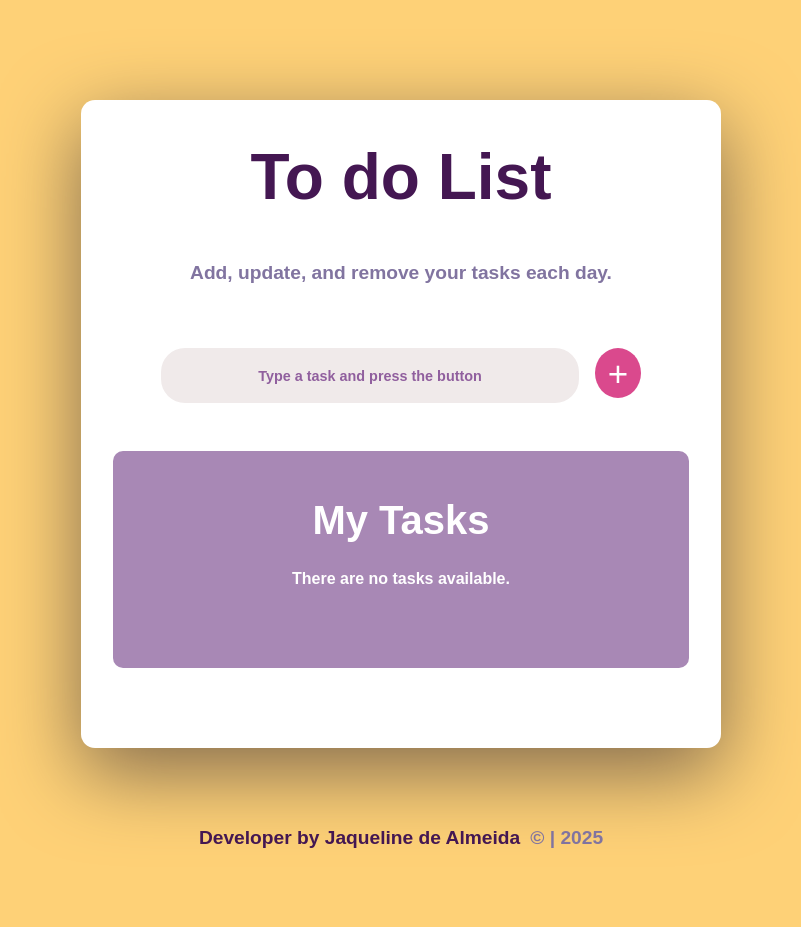
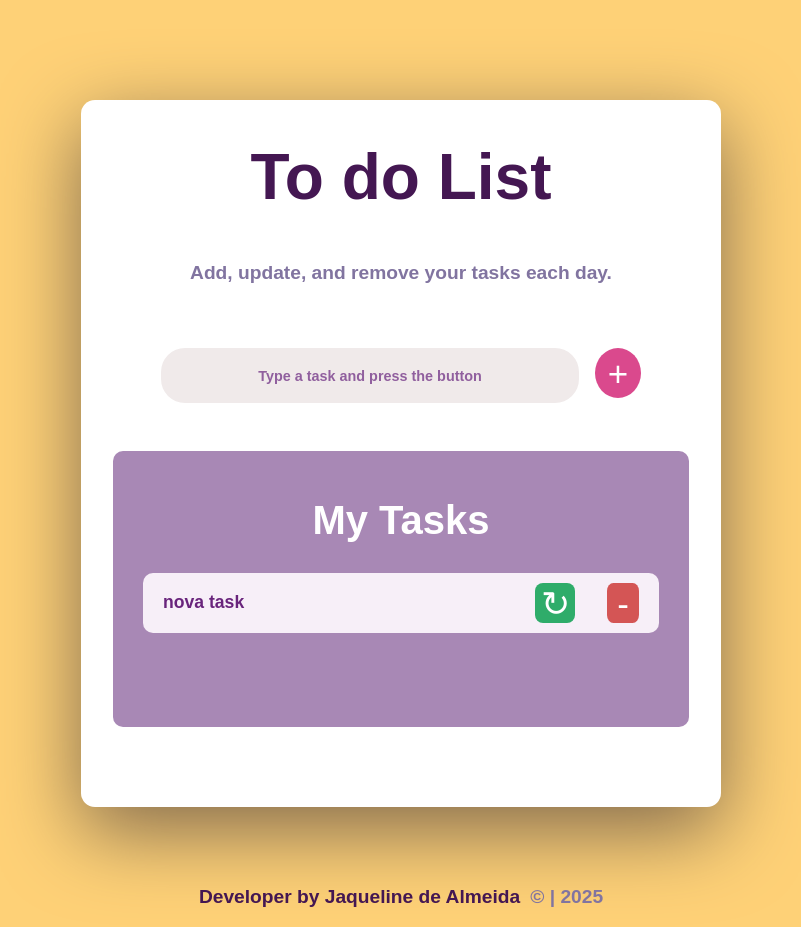
Before and after one commit to jaquelinedealmeida/to-do-list, a React (Create React App) app: page / in a window 1280 px wide. Shown: the whole page, without its empty margins (239-1040 px from the left). Before the commit the page ends 868 px from the top, so only its background shows below. Built offline with nearby package versions, Linux system fonts and the light colour scheme; data requests are answered from the project's data file.

Commit message:
fix: update server to permmit the deploy on prodution

```diff
--- a/db.json
+++ b/db.json
@@ -1,3 +1,8 @@
 {
-  "tasks": []
+  "tasks": [
+    {
+      "text": "nova task",
+      "id": 1
+    }
+  ]
 }
--- a/package.json
+++ b/package.json
@@ -2,6 +2,7 @@
   "name": "to-do-list",
   "version": "0.1.0",
   "private": true,
+  "type": "module",
   "dependencies": {
     "@testing-library/jest-dom": "^5.17.0",
     "@testing-library/react": "^13.4.0",
--- a/server.js
+++ b/server.js
@@ -1,4 +1,6 @@
-import { create, router as _router, defaults } from 'json-server';
+import pkg from 'json-server';
+const { create, router: _router, defaults } = pkg;
+
 const server = create();
 const router = _router('db.json');
 const middlewares = defaults();
@@ -8,7 +10,6 @@ const PORT = process.env.PORT || 5000;
 server.use(middlewares);
 server.use(router);
 
-
 server.listen(PORT, '0.0.0.0', () => {
   console.log(`JSON Server is running on port ${PORT}`);
 });
--- a/src/components/TaskList/TaskList.js
+++ b/src/components/TaskList/TaskList.js
@@ -1,5 +1,5 @@
 import React, {useState} from "react";
-import TaskItem from "../TaskItem/TaskItem";
+import TaskItem from "../TaskItem/TaskItem.js";
 import '../TaskList/TaskList.css';
 
 /* function to map items on the list of tasks and your buttons*/
--- a/src/index.js
+++ b/src/index.js
@@ -2,7 +2,7 @@ import React from 'react';
 import ReactDOM from 'react-dom/client';
 import './index.css';
 import App from './App/App.js';
-import reportWebVitals from './reportWebVitals';
+import reportWebVitals from './reportWebVitals.js';
 
 
 const root = ReactDOM.createRoot(document.getElementById('root'));
--- a/src/services/api.js
+++ b/src/services/api.js
@@ -9,11 +9,10 @@ export const getTasks = async () => {
     const { data } = await api.get("/tasks");
     return data;
   } catch (error) {
-    console.error("Erro ao buscar tarefas:", error);
+    console.error("Error to get the tasks:", error);
     throw error;
   }
 };
-
 
 export const addTask = async (task) => {
   const { data } = await api.post("/tasks", task);
```
